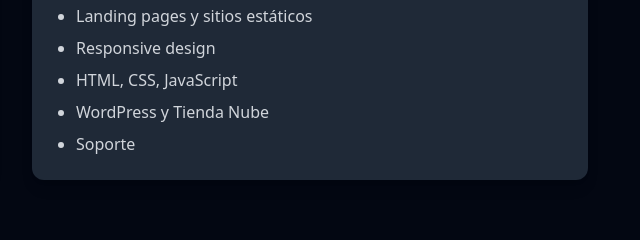
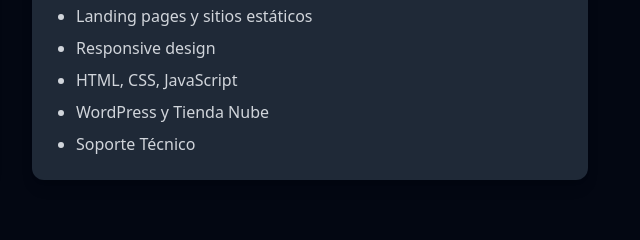
Before and after one commit to Santiagooor/My-portfolio, a plain HTML site: page index.html in a window 1280 px wide. Shown: the part 1260-1500 px from the top of the page, 628-1268 px from the left. Drawn offline with nearby package versions, Linux system fonts and the light colour scheme.

Commit message:
Update index.html

```diff
--- a/index.html
+++ b/index.html
@@ -93,7 +93,7 @@
             <li>Responsive design</li>
             <li>HTML, CSS, JavaScript</li>
             <li>WordPress y Tienda Nube</li>
-            <li>Soporte</li>
+            <li>Soporte Técnico</li>
           </ul>
         </div>
       </div>
```
